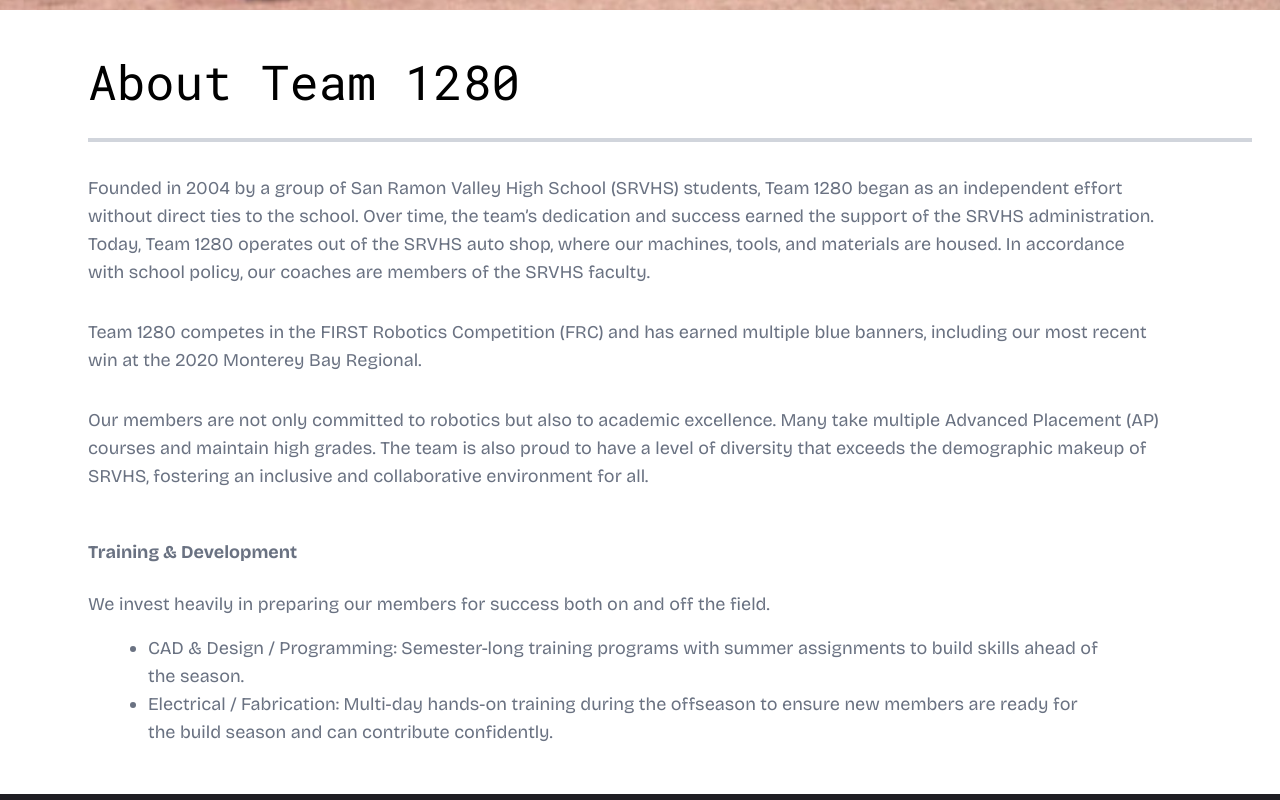
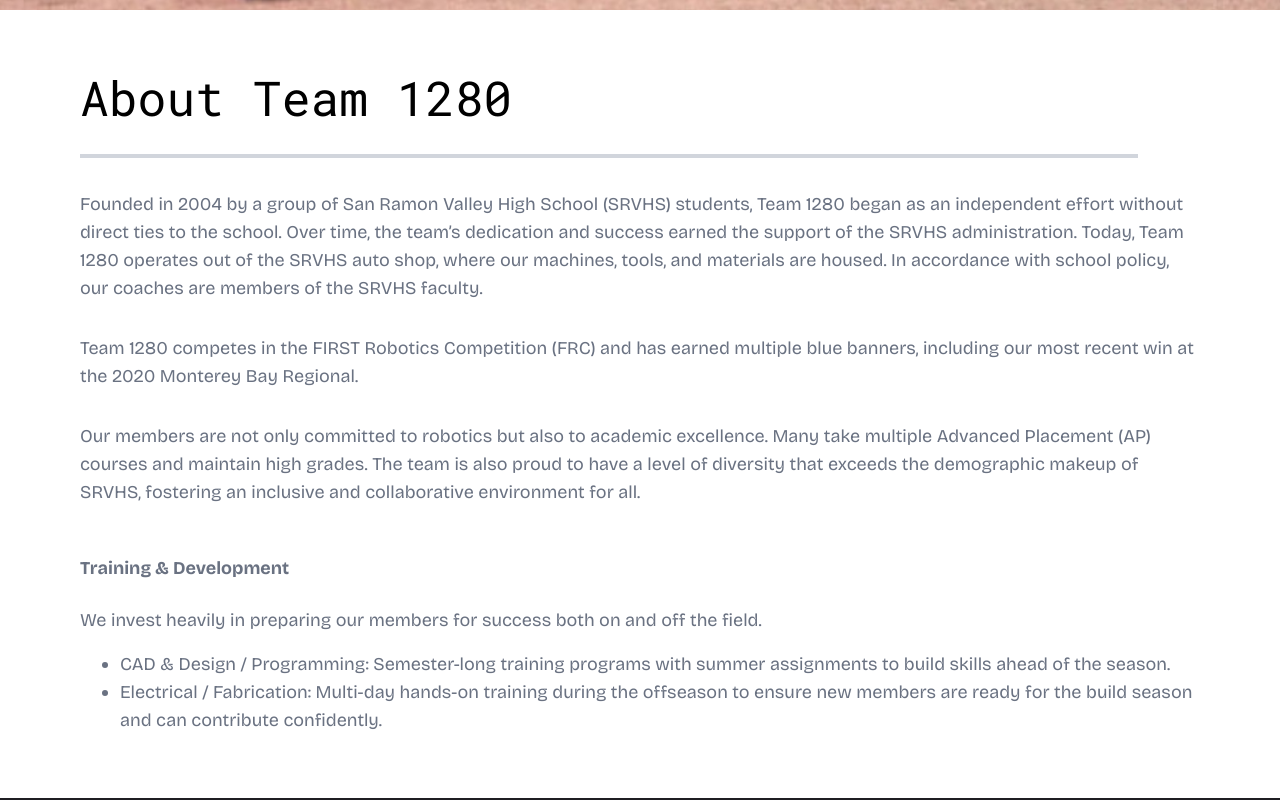
Before and after one commit to Team-1280/1280-website, a React (Vite) app in the folder app/: page /About in a window 1280 px wide. Shown: the part 600-1400 px from the top of the page. Built offline with nearby package versions, Linux system fonts and the light colour scheme.

Commit message:
Improve About page

```diff
--- a/app/src/pages/About.jsx
+++ b/app/src/pages/About.jsx
@@ -2,33 +2,22 @@ import './styles/About.css';
 
 const About = () => (
     <>
-        <section>
-            <div className="w-full">
-                <img src="/about.png" className="object-cover w-full"></img>
+        <img src="/about.png" className="object-cover w-full"></img>
+        <div className='text-left bg-white relative h-auto w-full px-20 my-16'>
+            <div className='text-black text-5xl font-roboto'>About Team 1280</div>
+            <hr className="my-8 border-gray-300 border-t-4 w-17/18"></hr>
+            <div className="text-lg font-bricolage max-w-[90vw] text-gray-500">
+                <div className="mb-8">Founded in 2004 by a group of San Ramon Valley High School (SRVHS) students, Team 1280 began as an independent effort without direct ties to the school. Over time, the team’s dedication and success earned the support of the SRVHS administration. Today, Team 1280 operates out of the SRVHS auto shop, where our machines, tools, and materials are housed. In accordance with school policy, our coaches are members of the SRVHS faculty.</div>
+                <div className="mb-8">Team 1280 competes in the FIRST Robotics Competition (FRC) and has earned multiple blue banners, including our most recent win at the 2020 Monterey Bay Regional.</div>
+                <div className="mb-12">Our members are not only committed to robotics but also to academic excellence. Many take multiple Advanced Placement (AP) courses and maintain high grades. The team is also proud to have a level of diversity that exceeds the demographic makeup of SRVHS, fostering an inclusive and collaborative environment for all.</div>
+                <div className="font-bold mb-6">Training & Development</div>
+                <div className="mb-4"> We invest heavily in preparing our members for success both on and off the field.</div>
+                <ul class="list-disc pl-10">
+                    <li>CAD & Design / Programming: Semester-long training programs with summer assignments to build skills ahead of the season.</li>
+                    <li>Electrical / Fabrication: Multi-day hands-on training during the offseason to ensure new members are ready for the build season and can contribute confidently.</li>
+                </ul>
             </div>
-        </section>
-        <section>
-            <div className='text-left bg-white relative h-auto w-full pl-12 my-12'>
-                <div className='px-10 text-black text-5xl font-roboto'>About Team 1280</div>
-                <hr className="mx-10 my-8 border-gray-300 border-t-4 w-17/18"></hr>
-                <div className="text-lg font-bricolage max-w-[90vw]">
-                    <div className="px-10 text-gray-500">Founded in 2004 by a group of San Ramon Valley High School (SRVHS) students, Team 1280 began as an independent effort without direct ties to the school. Over time, the team’s dedication and success earned the support of the SRVHS administration. Today, Team 1280 operates out of the SRVHS auto shop, where our machines, tools, and materials are housed. In accordance with school policy, our coaches are members of the SRVHS faculty.</div>
-                    <div className="p-4"></div>
-                    <div className="px-10 text-gray-500">Team 1280 competes in the FIRST Robotics Competition (FRC) and has earned multiple blue banners, including our most recent win at the 2020 Monterey Bay Regional.</div>
-                    <div className="p-4"></div>
-                    <div className="px-10 text-gray-500">Our members are not only committed to robotics but also to academic excellence. Many take multiple Advanced Placement (AP) courses and maintain high grades. The team is also proud to have a level of diversity that exceeds the demographic makeup of SRVHS, fostering an inclusive and collaborative environment for all.</div>
-                    <div className="p-6"></div>
-                    <div className="px-10 font-bold text-gray-500">Training & Development</div>
-                    <div className="p-3"></div>
-                    <div className="px-10 text-gray-500"> We invest heavily in preparing our members for success both on and off the field.</div>
-                    <div className="p-2"></div>
-                    <ul class="list-disc text-gray-500 px-25">
-                        <li>CAD & Design / Programming: Semester-long training programs with summer assignments to build skills ahead of the season.</li>
-                        <li>Electrical / Fabrication: Multi-day hands-on training during the offseason to ensure new members are ready for the build season and can contribute confidently.</li>
-                    </ul>
-                </div>
-            </div>
-        </section>
+        </div>
     </>
 )
 
```
